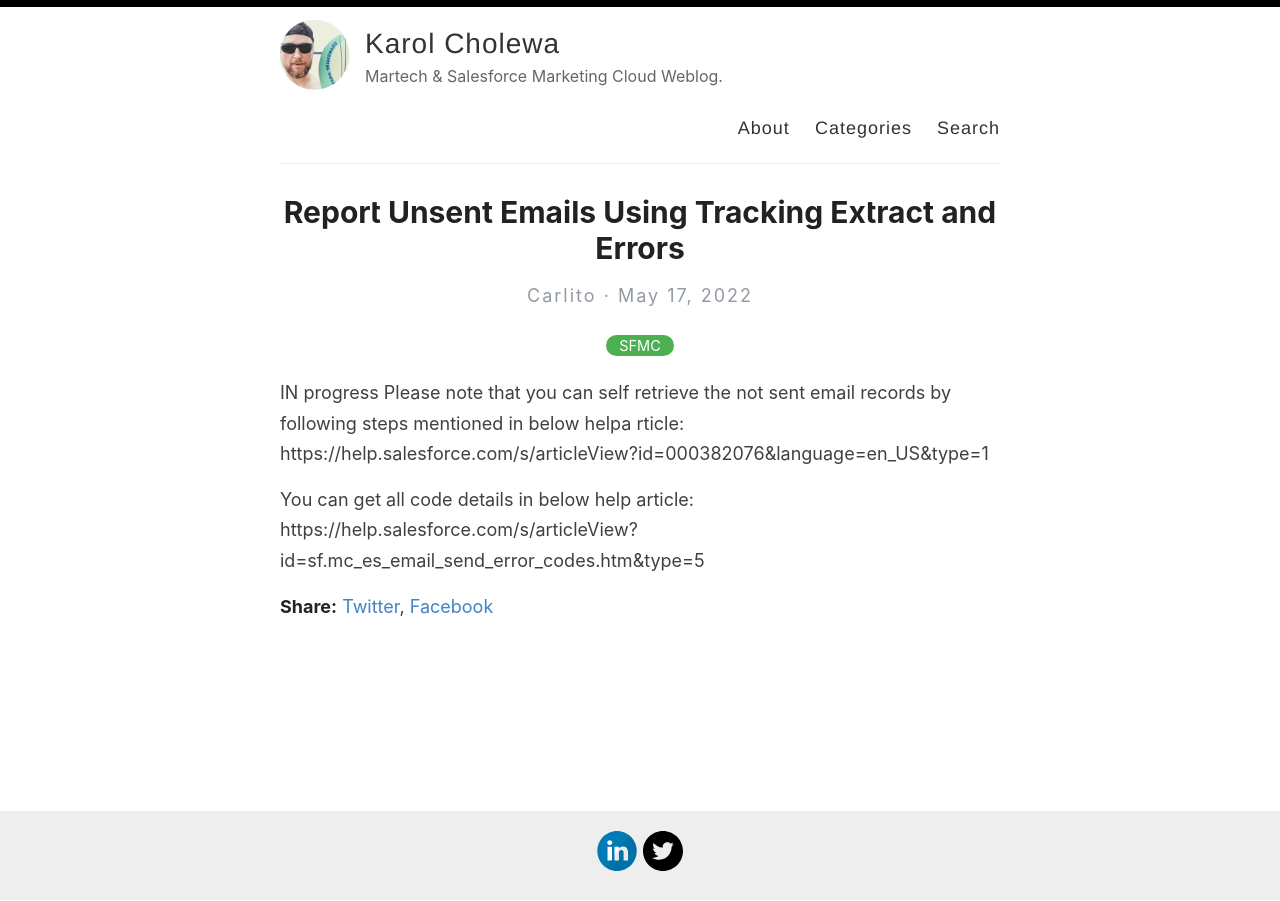
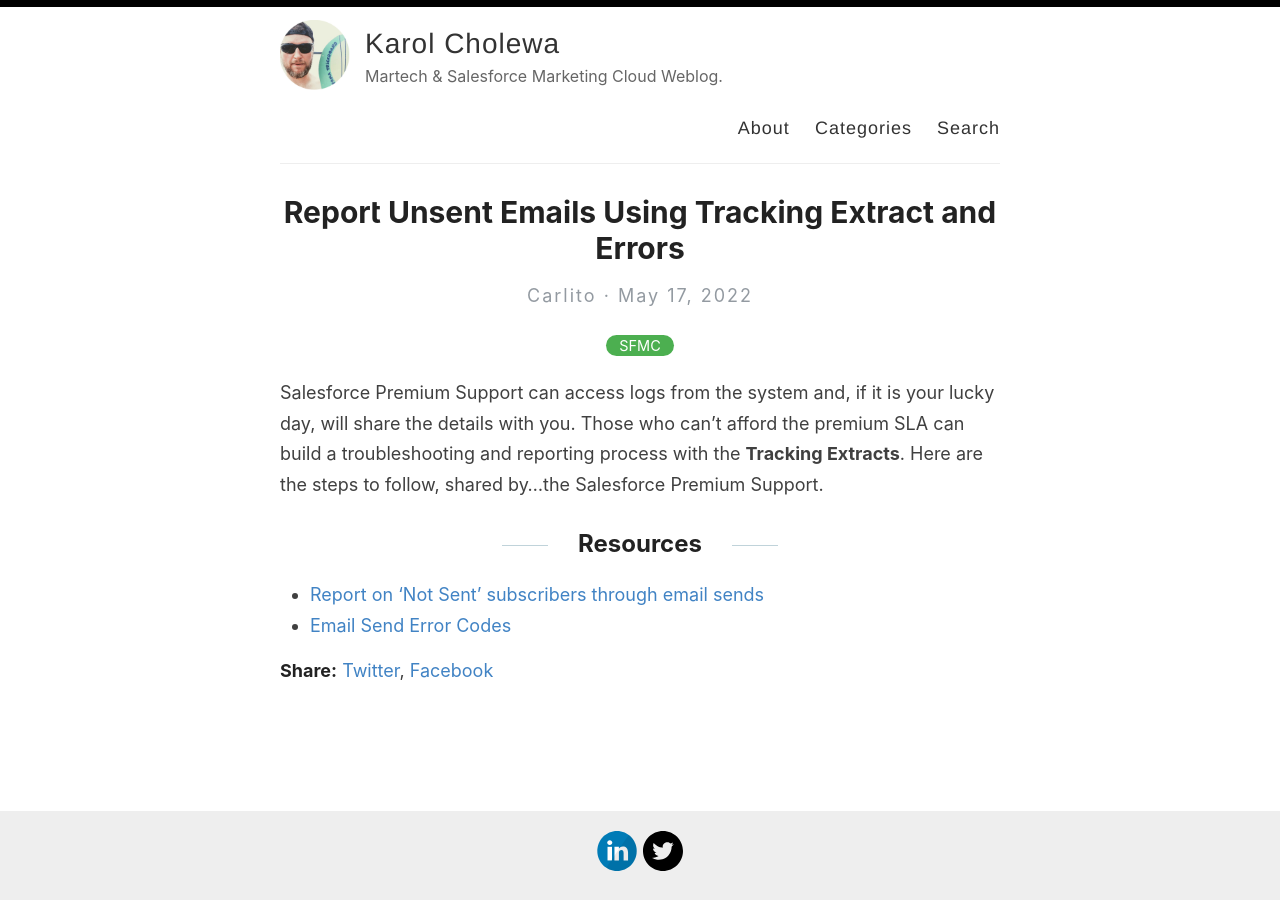
Before and after one commit to karolcholewa/blog, a Jekyll site: the page built from _posts/2022-05-17-tracking-extract-errors.md, in a window 1280 px wide. Built offline with Jekyll 4.4.1, drawn with Linux system fonts in a browser that asks for light colours.

Commit message:
updated post

```diff
--- a/_posts/2022-05-17-tracking-extract-errors.md
+++ b/_posts/2022-05-17-tracking-extract-errors.md
@@ -3,9 +3,8 @@ layout: post
 title: "Report Unsent Emails Using Tracking Extract and Errors"
 categories: [SFMC]
 ---
-IN progress
-Please note that you can self retrieve the not sent email records by following steps mentioned in below helpa rticle:
-https://help.salesforce.com/s/articleView?id=000382076&language=en_US&type=1
+Salesforce Premium Support can access logs from the system and, if it is your lucky day, will share the details with you. Those who can't afford the premium SLA can build a troubleshooting and reporting process with the **Tracking Extracts**. Here are the steps to follow, shared by...the Salesforce Premium Support.
 
-You can get all code details in below help article:
-https://help.salesforce.com/s/articleView?id=sf.mc_es_email_send_error_codes.htm&type=5
+##  Resources
+*   [Report on 'Not Sent' subscribers through email sends](https://help.salesforce.com/s/articleView?id=000382076&language=en_US&type=1)
+*   [Email Send Error Codes](https://help.salesforce.com/s/articleView?id=sf.mc_es_email_send_error_codes.htm&type=5)
```
